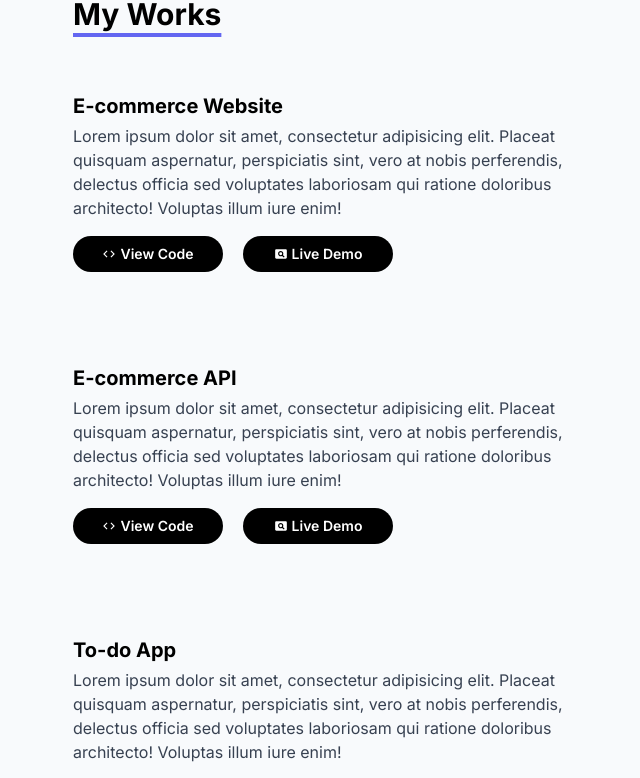
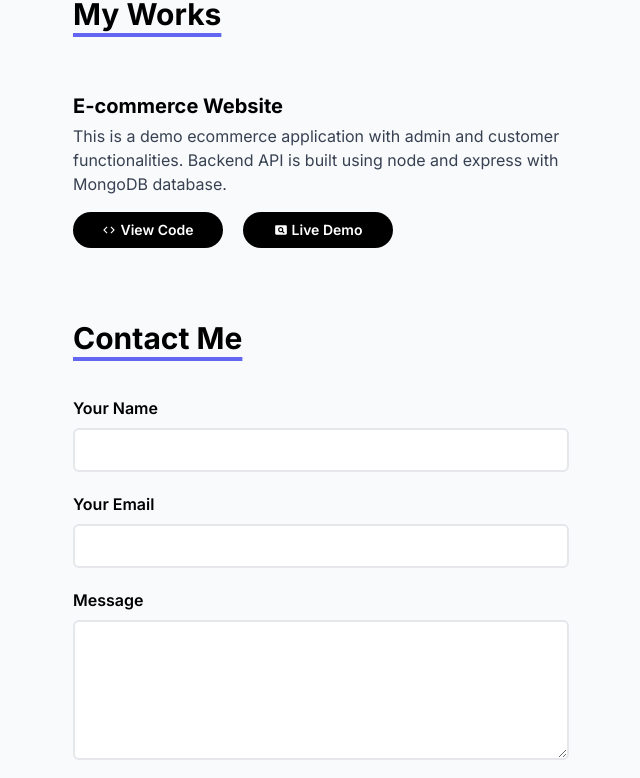
Before and after one commit to paulolibutan/webportfolio, a React (Vite) app: page / in a window 1280 px wide. Shown: the part 660-1438 px from the top of the page, without its empty margins (319-959 px from the left). Built offline with nearby package versions, Linux system fonts and the light colour scheme.

Commit message:
Updated project link

```diff
--- a/src/data.js
+++ b/src/data.js
@@ -24,29 +24,8 @@ export const works = [
   {
     name: "E-commerce Website",
     description:
-      "Lorem ipsum dolor sit amet, consectetur adipisicing elit. Placeat quisquam aspernatur, perspiciatis sint, vero at nobis perferendis, delectus officia sed voluptates laboriosam qui ratione doloribus architecto! Voluptas illum iure enim!",
-    demoLink: "https://test/com",
-    codeLink: "https://test/com",
-  },
-  {
-    name: "E-commerce API",
-    description:
-      "Lorem ipsum dolor sit amet, consectetur adipisicing elit. Placeat quisquam aspernatur, perspiciatis sint, vero at nobis perferendis, delectus officia sed voluptates laboriosam qui ratione doloribus architecto! Voluptas illum iure enim!",
-    demoLink: "https://test/com",
-    codeLink: "https://test/com",
-  },
-  {
-    name: "To-do App",
-    description:
-      "Lorem ipsum dolor sit amet, consectetur adipisicing elit. Placeat quisquam aspernatur, perspiciatis sint, vero at nobis perferendis, delectus officia sed voluptates laboriosam qui ratione doloribus architecto! Voluptas illum iure enim!",
-    demoLink: "https://test/com",
-    codeLink: "https://test/com",
-  },
-  {
-    name: "Expense Tracker App",
-    description:
-      "Lorem ipsum dolor sit amet, consectetur adipisicing elit. Placeat quisquam aspernatur, perspiciatis sint, vero at nobis perferendis, delectus officia sed voluptates laboriosam qui ratione doloribus architecto! Voluptas illum iure enim!",
-    demoLink: "https://test/com",
-    codeLink: "https://test/com",
+      "This is a demo ecommerce application with admin and customer functionalities. Backend API is built using node and express with MongoDB database.",
+    demoLink: "https://shop.iampaulolibutan.com",
+    codeLink: "https://github.com/paulolibutan/mern-ecommerce-app",
   },
 ];
```
